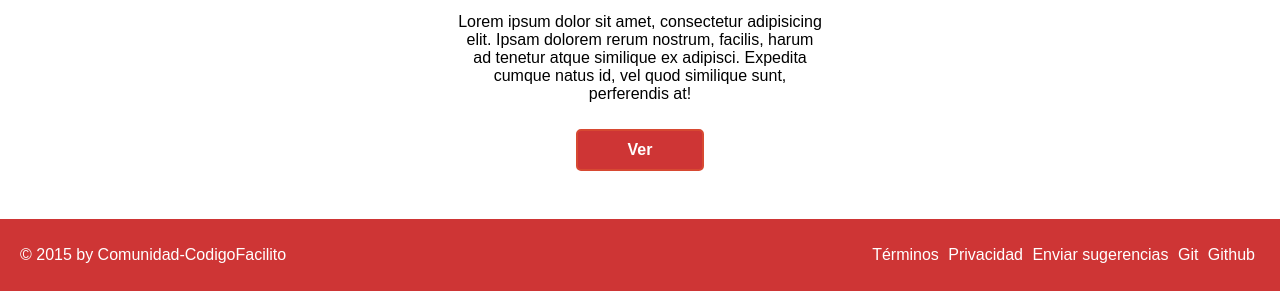
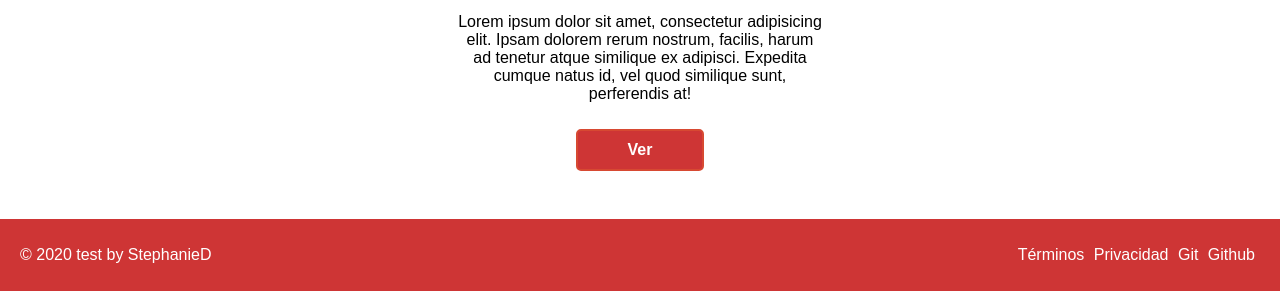
Before and after one commit to Stephiedv/Practica-Git, a plain HTML site: page index.html in a window 1280 px wide. Shown: the part 3642-3933 px from the top of the page. Drawn offline with nearby package versions, Linux system fonts and the light colour scheme; a web font is replaced by a local one.

Commit message:
Se modifico contenido del footer

```diff
--- a/index.html
+++ b/index.html
@@ -147,13 +147,12 @@
 
     <footer>
         <div class="left">
-            <p>&COPY; 2015 by Comunidad-CodigoFacilito</p>
+            <p>&COPY; 2020 test by StephanieD</p>
         </div>
         <div class="right">
             <ul>
                 <li><a href="#">Términos</a></li>
                 <li><a href="#">Privacidad</a></li>
-                <li><a href="https://github.com/comunidad-codigofacilito/gitfacilito/issues">Enviar sugerencias</a></li>
                 <li><a href="https://git-scm.com/">Git</a></li>
                 <li><a href="https://github.com">Github</a></li>
             </ul>
```
